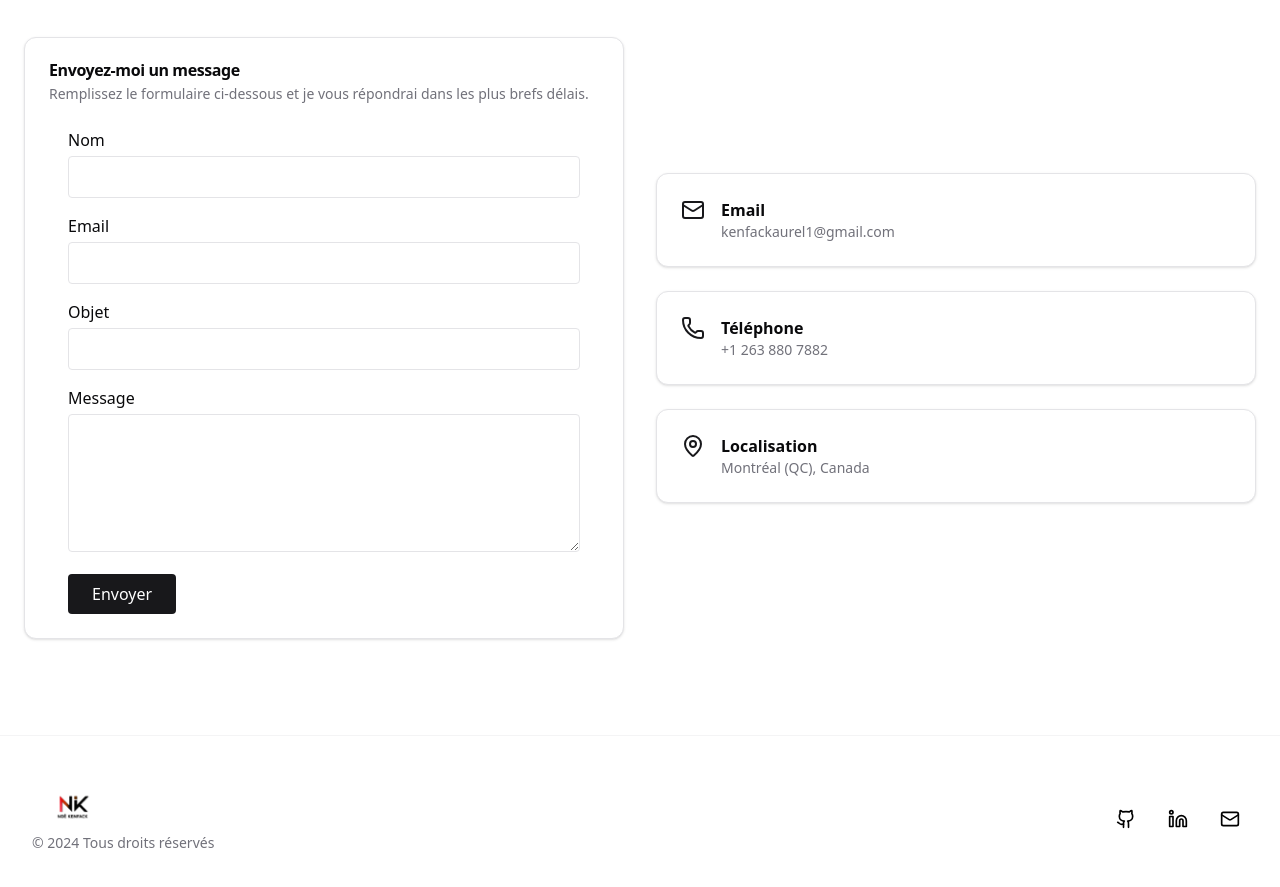
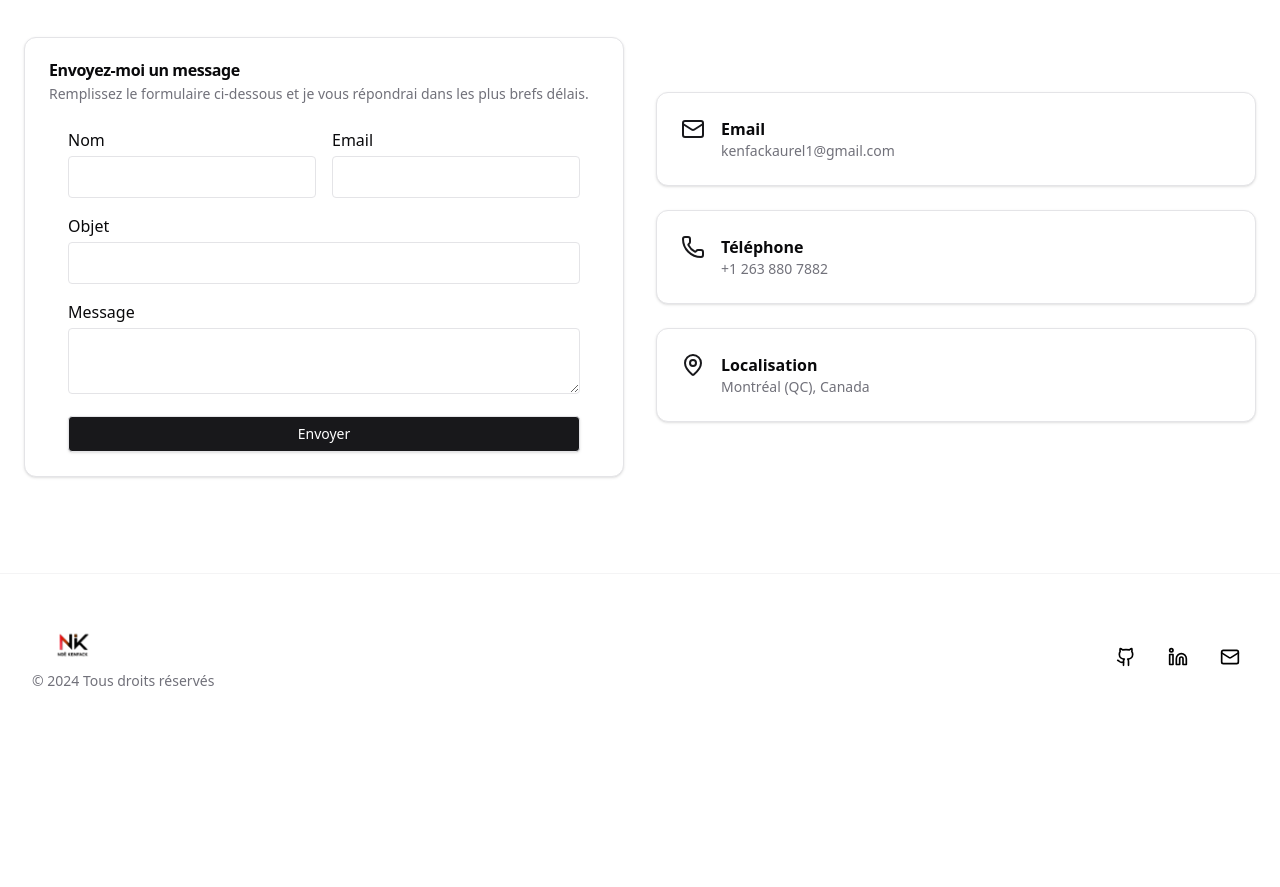
Before and after one commit to NoeKen/myPortolio, a Next.js app: page / in a window 1280 px wide. Shown: the part 3640-4527 px from the top of the page. After the commit the page ends 4379 px from the top, so only its background shows below. Built offline with nearby package versions, Linux system fonts and the light colour scheme.

Commit message:
Configuration du .env

```diff
--- a/src/components/home/ContactForm.tsx
+++ b/src/components/home/ContactForm.tsx
@@ -101,79 +101,104 @@
 //   )
 // }
 
+// components/ContactForm.tsx
+"use client";
 
-
-// components/ContactForm.tsx
-'use client'
-
-import React, { useRef, useState } from 'react'
-import emailjs from '@emailjs/browser'
+import React, { useRef, useState } from "react";
+import emailjs from "@emailjs/browser";
+import { Button } from "../ui/button";
 
 export default function ContactForm() {
-  const form = useRef<HTMLFormElement>(null)
-  const [status, setStatus] = useState<'idle' | 'sending' | 'success' | 'error'>('idle')
+  const form = useRef<HTMLFormElement>(null);
+  const [status, setStatus] = useState<
+    "idle" | "sending" | "success" | "error"
+  >("idle");
 
   const sendEmail = (e: React.FormEvent) => {
-    e.preventDefault()
-    setStatus('sending')
+    e.preventDefault();
+    if (!form.current) {
+      setStatus("error");
+      return;
+    }
+    setStatus("sending");
 
     emailjs
       .sendForm(
-        'service_u4moq37',    // <- à remplacer sevice
-        'template_v7jt6ge',   // <- à remplacer template
-        form.current!,
-        'I7OlfrfM6irRoh533'     // <- à remplacer public
+        process.env.NEXT_PUBLIC_EMAILJS_SERVICE_ID!,
+        process.env.NEXT_PUBLIC_EMAILJS_TEMPLATE_ID!,
+        form.current,
+        process.env.NEXT_PUBLIC_EMAILJS_PUBLIC_KEY!
       )
       .then(
         () => {
-          setStatus('success')
-          form.current?.reset()
+          setStatus("success");
+          form.current?.reset();
         },
         (error) => {
-          console.error(error)
-          setStatus('error')
+          console.error(error);
+          setStatus("error");
         }
-      )
-  }
+      );
+  };
 
   return (
-    <form ref={form} onSubmit={sendEmail} className="space-y-4 max-w-lg mx-auto">
-      <div>
-        <label className="block mb-1 font-medium">Nom</label>
-        <input type="text" name="user_name" required className="w-full border p-2 rounded" />
+    <form
+      ref={form}
+      onSubmit={sendEmail}
+      className="space-y-4 max-w-lg mx-auto"
+    >
+      <div className="grid grid-cols-1 sm:grid-cols-2 gap-4">
+        <div>
+          <label className="block mb-1 font-medium">Nom</label>
+          <input
+            type="text"
+            name="user_name"
+            required
+            className="w-full border p-2 rounded"
+          />
+        </div>
+        <div>
+          <label className="block mb-1 font-medium">Email</label>
+          <input
+            type="email"
+            name="user_email"
+            required
+            className="w-full border p-2 rounded"
+          />
+        </div>
       </div>
       <div>
-        <label className="block mb-1 font-medium">Email</label>
-        <input type="email" name="user_email" required className="w-full border p-2 rounded" />
-      </div>
-      <div >
         <label className="block mb-1 font-medium">Objet</label>
         <input
-        type='text'
-          className="w-full border p-2 rounded" name="subject" required
+          type="text"
+          className="w-full border p-2 rounded"
+          name="subject"
+          required
         />
-        {/* {errors.subject && (
-          <p className="text-sm text-destructive">{errors.subject.message as string}</p>
-        )} */}
       </div>
       <div>
         <label className="block mb-1 font-medium">Message</label>
-        <textarea name="message" required rows={5} className="w-full border p-2 rounded" />
+        <textarea
+          name="message"
+          required
+          rows={2}
+          className="w-full border p-2 rounded"
+        />
       </div>
-      <button
+      <Button
         type="submit"
-        className="bg-primary text-white px-6 py-2 rounded hover:bg-primary/90 transition"
-        disabled={status === 'sending'}
+        className="bg-primary text-white w-full border px-6 py-2 rounded hover:bg-primary/90 transition"
+        disabled={status === "sending"}
       >
-        {status === 'sending' ? 'Envoi...' : 'Envoyer'}
-      </button>
+        {status === "sending" ? "Envoi..." : "Envoyer"}
+      </Button>
 
-      {status === 'success' && (
+      {status === "success" && (
         <p className="text-green-600 mt-2">Message envoyé avec succès ✅</p>
       )}
-      {status === 'error' && (
+      {status === "error" && (
         <p className="text-red-600 mt-2">Erreur lors de l’envoi ❌</p>
       )}
     </form>
-  )
+  );
 }
```
